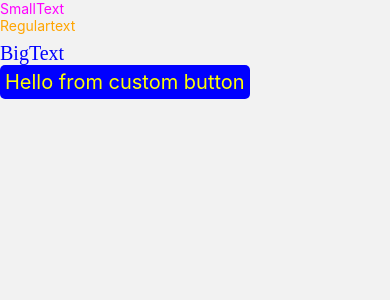
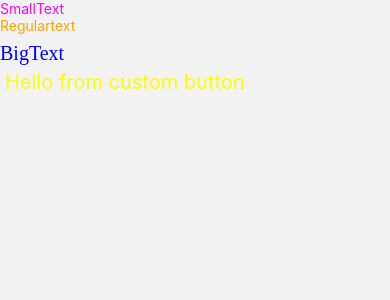
Before and after one commit to nteguem/logicRdv_reactnative, a React Native app: screen /home in a window 390 px wide. Shown: the top 300 px of the page. Built offline with nearby package versions, Linux system fonts and the light colour scheme.

Commit message:
update remove elevation attribute from button styles

```diff
--- a/src/components/global/CustomAppButton.js
+++ b/src/components/global/CustomAppButton.js
@@ -21,9 +21,6 @@ const CustomAppButton = ({title, buttonStyle, textStyle, onPress}) => {
 const styles = StyleSheet.create({
   // ...
   appButtonContainer: {
-    display: 'flex',
-    flexDirection: 'row',
-    elevation: 8,
     backgroundColor: '#009688',
     borderRadius: 5,
     paddingVertical: 5,
--- a/src/screens/Home.js
+++ b/src/screens/Home.js
@@ -17,7 +17,7 @@ function Home() {
         <CustomAppButton
           onPress={() => Alert.alert('Button pressed')}
           title="Hello from custom button"
-          buttonStyle={[{backgroundColor: 'blue'}]}
+          buttonStyle={[{backgroundColor: 'transparent'}]}
           textStyle={[styles.customStyle]}
         />
       </View>
```
